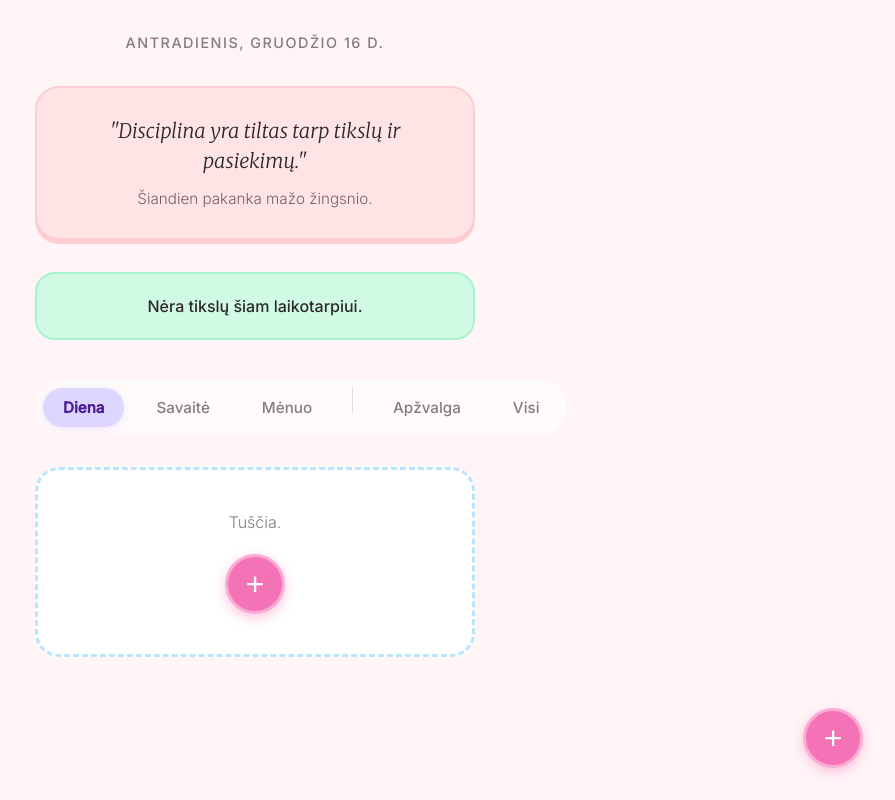
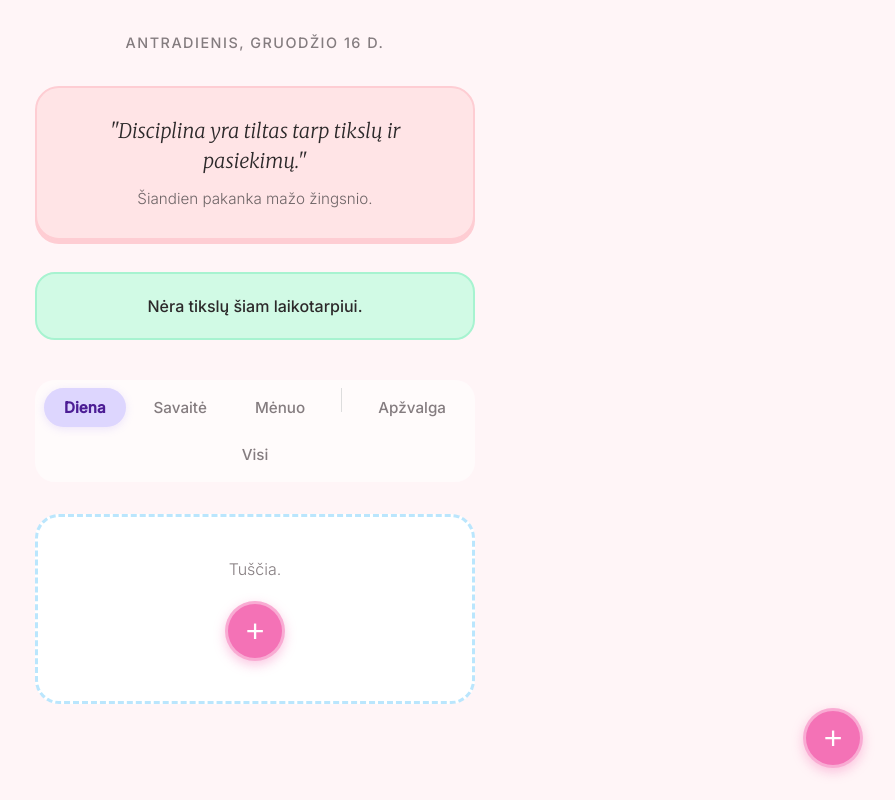
Before and after one commit to GiJa38/Tikslai, a plain HTML site: page index.html in a window 1280 px wide. Shown: the whole page, without its empty margins (385-1280 px from the left). Drawn offline with Linux system fonts and the light colour scheme.

Commit message:
Add files via upload

```diff
--- a/styles.css
+++ b/styles.css
@@ -39,6 +39,7 @@
     -webkit-tap-highlight-color: transparent;
 }
 
+html,
 body {
     background-color: var(--bg-color);
     color: var(--text-primary);
@@ -119,14 +120,15 @@ header {
 .tabs {
     display: flex;
     justify-content: center;
-    gap: 12px;
+    flex-wrap: wrap;
+    gap: 8px;
+    /* Reduced gap slightly for better packing on small screens */
     margin-bottom: 32px;
     background-color: rgba(255, 255, 255, 0.6);
     padding: 8px;
-    border-radius: 30px;
-    width: fit-content;
-    margin-left: auto;
-    margin-right: auto;
+    border-radius: 20px;
+    /* Reducing radius slightly for multi-row look */
+    width: 100%;
 }
 
 .tab-btn {
```
